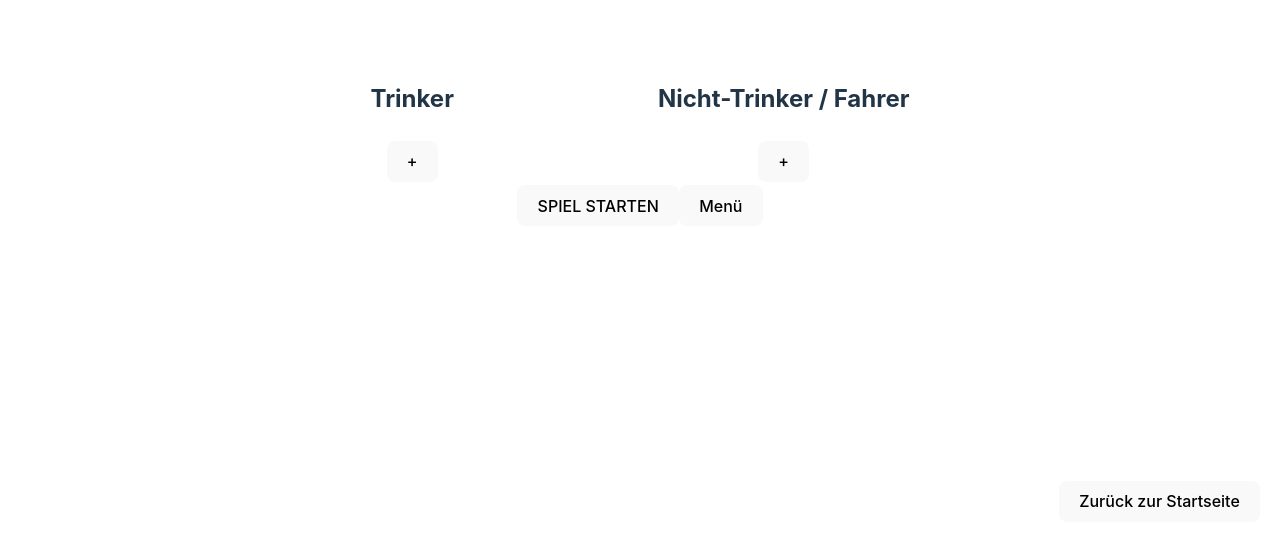
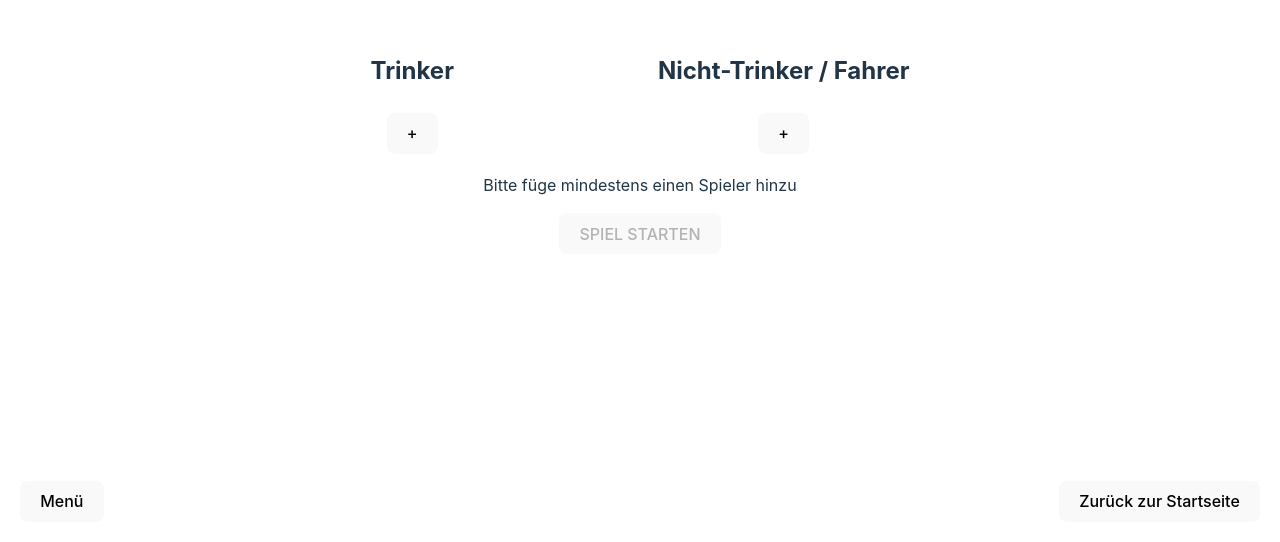
Before and after one commit to robbdouglas/drinking-game, a React (Vite) app: page /player-settings in a window 1280 px wide. Shown: the part 258-800 px from the top of the page. Built offline with nearby package versions, Linux system fonts and the light colour scheme.

Commit message:
add logic for start game btn and inputs

```diff
--- a/src/components/PlayerSettings.jsx
+++ b/src/components/PlayerSettings.jsx
@@ -8,20 +8,53 @@ function PlayerSettings() {
   const navigate = useNavigate();
   const [drinkerInputs, setDrinkerInputs] = useState([]);
   const [nonDrinkerInputs, setNonDrinkerInputs] = useState([]);
-  const [maxPlayersReached, setMaxPlayersReached] = useState(false);
+  const [maxPlayersReached, setMaxPlayersReached] = useState(true);
 
   const handleBackToHomeButtonClick = () => {
     navigate("/");
   };
 
   const handleStartGameButtonClick = () => {
-    // Hier kannst du zusätzliche Logik hinzufügen, bevor zur PlayerSettings-Seite navigiert wird
-    navigate("/categories");
+    setMaxPlayersReached(false);
+
+    // Überprüfe, ob mindestens ein Inputfeld vorhanden ist
+    const hasInputs = drinkerInputs.length > 0 || nonDrinkerInputs.length > 0;
+
+    // Überprüfe, ob alle Inputfelder ausgefüllt sind
+    const allFieldsFilled =
+      drinkerInputs.every((inputObj) => inputObj.value.trim() !== "") &&
+      nonDrinkerInputs.every((inputObj) => inputObj.value.trim() !== "");
+
+    if (!hasInputs || !allFieldsFilled) {
+      setMaxPlayersReached(true);
+    } else {
+      // Hier kannst du zusätzliche Logik hinzufügen, bevor zur PlayerSettings-Seite navigiert wird
+      navigate("/categories");
+    }
   };
 
-  const handleAddDrinkerButtonClick = () => {
+  const handleInputChange = (inputType, id, value) => {
+    if (inputType === "drinker") {
+      setDrinkerInputs((prevInputs) =>
+        prevInputs.map((input) =>
+          input.id === id ? { ...input, value } : input
+        )
+      );
+    } else if (inputType === "nonDrinker") {
+      setNonDrinkerInputs((prevInputs) =>
+        prevInputs.map((input) =>
+          input.id === id ? { ...input, value } : input
+        )
+      );
+    }
+  };
+
+  const handleAddInput = (inputType) => {
+    const setInputs =
+      inputType === "drinker" ? setDrinkerInputs : setNonDrinkerInputs;
+
     if (drinkerInputs.length + nonDrinkerInputs.length < 8) {
-      setDrinkerInputs((prevInputs) => [
+      setInputs((prevInputs) => [
         ...prevInputs,
         {
           id: prevInputs.length,
@@ -30,28 +63,12 @@ function PlayerSettings() {
               key={prevInputs.length}
               type="text"
               placeholder="Gib deinen Namen ein..."
+              onChange={(e) =>
+                handleInputChange(inputType, prevInputs.length, e.target.value)
+              }
             />
           ),
-        },
-      ]);
-    } else {
-      setMaxPlayersReached(true);
-    }
-  };
-
-  const handleAddNonDrinkerButtonClick = () => {
-    if (drinkerInputs.length + nonDrinkerInputs.length < 8) {
-      setNonDrinkerInputs((prevInputs) => [
-        ...prevInputs,
-        {
-          id: prevInputs.length,
-          input: (
-            <input
-              key={prevInputs.length}
-              type="text"
-              placeholder="Gib deinen Namen ein..."
-            />
-          ),
+          value: "", // Initialer Wert ist leer
         },
       ]);
     } else {
@@ -60,15 +77,10 @@ function PlayerSettings() {
   };
 
   const handleRemoveInput = (inputType, id) => {
-    if (inputType === "drinker") {
-      setDrinkerInputs((prevInputs) =>
-        prevInputs.filter((input) => input.id !== id)
-      );
-    } else if (inputType === "nonDrinker") {
-      setNonDrinkerInputs((prevInputs) =>
-        prevInputs.filter((input) => input.id !== id)
-      );
-    }
+    const setInputs =
+      inputType === "drinker" ? setDrinkerInputs : setNonDrinkerInputs;
+
+    setInputs((prevInputs) => prevInputs.filter((input) => input.id !== id));
 
     // Überprüfe, ob die Anzahl der Inputfelder genau 8 beträgt
     if (
@@ -94,7 +106,7 @@ function PlayerSettings() {
           <td>
             <button
               className="add-drinker-btn"
-              onClick={handleAddDrinkerButtonClick}
+              onClick={() => handleAddInput("drinker")}
             >
               +
             </button>
@@ -113,7 +125,7 @@ function PlayerSettings() {
           <td>
             <button
               className="add-non-drinker-driver-btn"
-              onClick={handleAddNonDrinkerButtonClick}
+              onClick={() => handleAddInput("nonDrinker")}
             >
               +
             </button>
@@ -131,12 +143,26 @@ function PlayerSettings() {
           </td>
         </tr>
       </table>
-      {maxPlayersReached &&
-        drinkerInputs.length + nonDrinkerInputs.length === 8 && (
-          <p>Die maximale Spielerzahl beträgt 8 Spieler!</p>
-        )}
-      <button onClick={handleStartGameButtonClick}>SPIEL STARTEN</button>
-      <button>Menü</button>
+      {maxPlayersReached && (
+        <p>
+          {drinkerInputs.length + nonDrinkerInputs.length === 0
+            ? "Bitte füge mindestens einen Spieler hinzu"
+            : "Jedem Spieler muss ein Name zugewiesen werden!"}
+        </p>
+      )}
+      <button
+        onClick={handleStartGameButtonClick}
+        disabled={
+          !(drinkerInputs.length > 0 || nonDrinkerInputs.length > 0) ||
+          !(
+            drinkerInputs.every((input) => input.value.trim() !== "") &&
+            nonDrinkerInputs.every((input) => input.value.trim() !== "")
+          )
+        }
+      >
+        SPIEL STARTEN
+      </button>
+      <button className="settings-btn">Menü</button>
       <button className="back-to-home" onClick={handleBackToHomeButtonClick}>
         Zurück zur Startseite
       </button>
--- a/src/styles/PlayerSettings.css
+++ b/src/styles/PlayerSettings.css
@@ -7,3 +7,9 @@ th h2 {
     bottom: 20px;
     right: 20px;
 }
+
+.settings-btn {
+    position: absolute;
+    left: 20px;
+    bottom: 20px;
+  }
```
